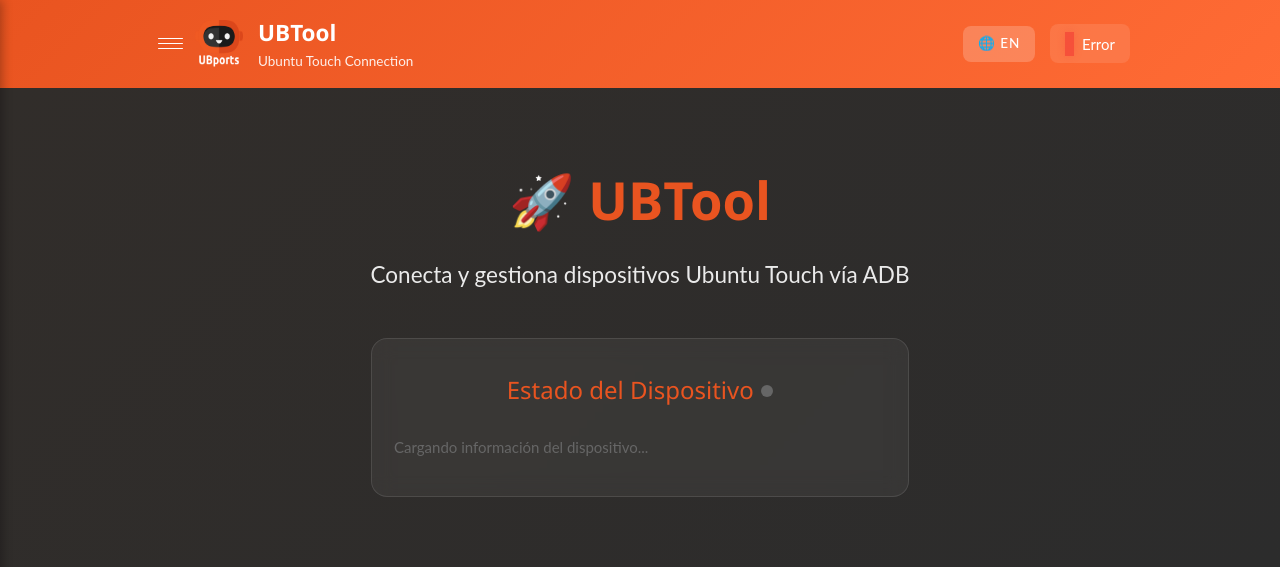
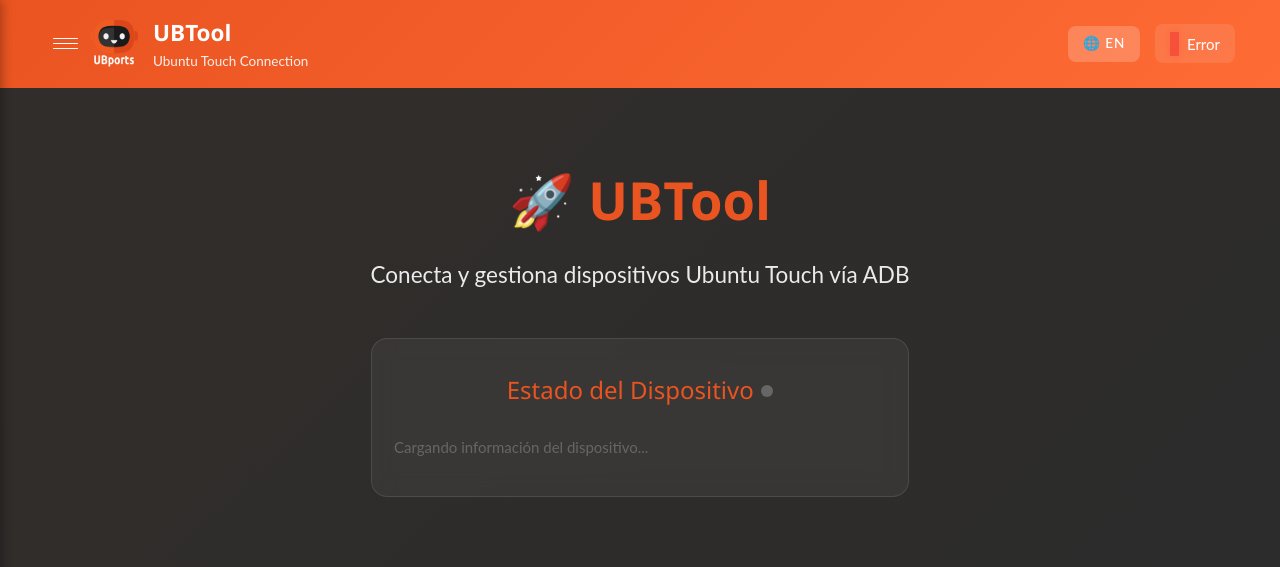
Before and after one commit to galeanolukas/UBTool, a Python web app: template templates/home.html in a window 1280 px wide. Shown: the top 567 px of the page. Run offline with Jinja, Linux system fonts and the light colour scheme; the template is opened without the code that fills it, so the values that code supplies are empty.

Commit message:
Update topbar.html

```diff
--- a/templates/topbar.html
+++ b/templates/topbar.html
@@ -1,5 +1,5 @@
 <header class="header-container">
-    <div class="w3-content">
+    <div class="w3-content" style="max-width: none; margin: 0 3rem;">
         <div class="w3-row">
             <div class="w3-col s12 m12 l12">
                 <div style="display: flex; justify-content: space-between; align-items: center;">
```
